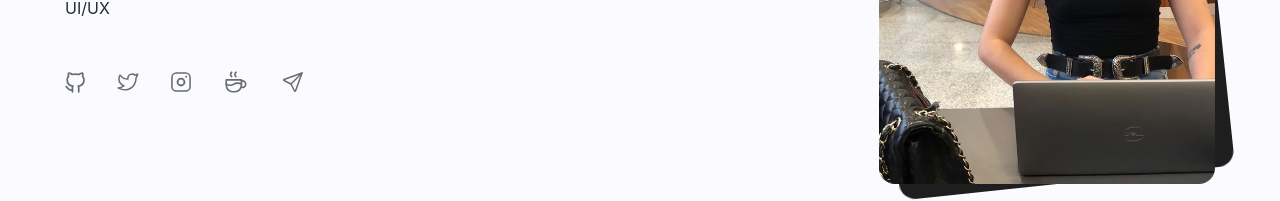
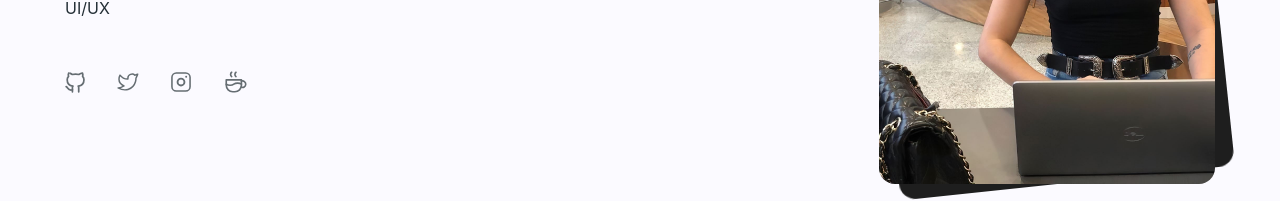
Before and after one commit to dellamora/dellamora-site, a Next.js app: page / in a window 1280 px wide. Shown: the part 400-601 px from the top of the page. Built offline with nearby package versions, Linux system fonts and the light colour scheme; no server answers; a web font is replaced by a local one.

Commit message:
removed mail icon

```diff
--- a/src/modules/header/components/drawer.tsx
+++ b/src/modules/header/components/drawer.tsx
@@ -67,7 +67,6 @@ const Drawer = ({ links, height, handleClose }: Props): JSX.Element => {
           <Twitter className="stroke-[#656D72]" width="22px" />
           <Instagram className="stroke-[#656D72]" width="19px" />
           <BuyMeACoffeee className="stroke-[#656D72]" width="26px" />
-          <SendMail className="stroke-[#656D72]" width="24px" />
         </div>
         <div className="flex justify-center items-center pb-[88px]">
           <p className="font-Inter text-[#656D72]">© 2022 — @francidellamora</p>
--- a/src/modules/hero/index.tsx
+++ b/src/modules/hero/index.tsx
@@ -36,7 +36,6 @@ const Hero: React.FC = (): JSX.Element => {
               <Twitter className="stroke-[#656D72]" width="22px" />
               <Instagram className="stroke-[#656D72]" width="20px" />
               <BuyMeACoffeee className="stroke-[#656D72]" width="26px" />
-              <SendMail className="stroke-[#656D72]" width="24px" />
             </div>
           </div>
           <Cards />
```
